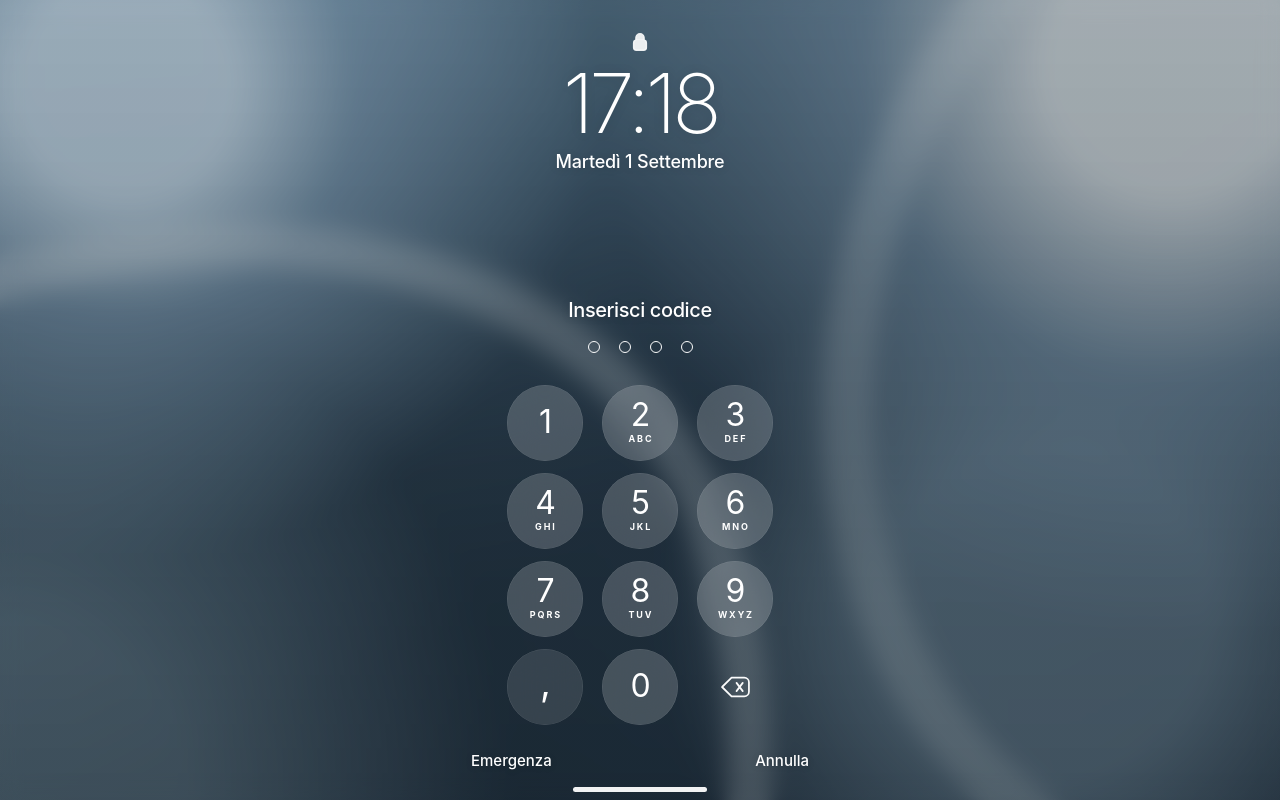
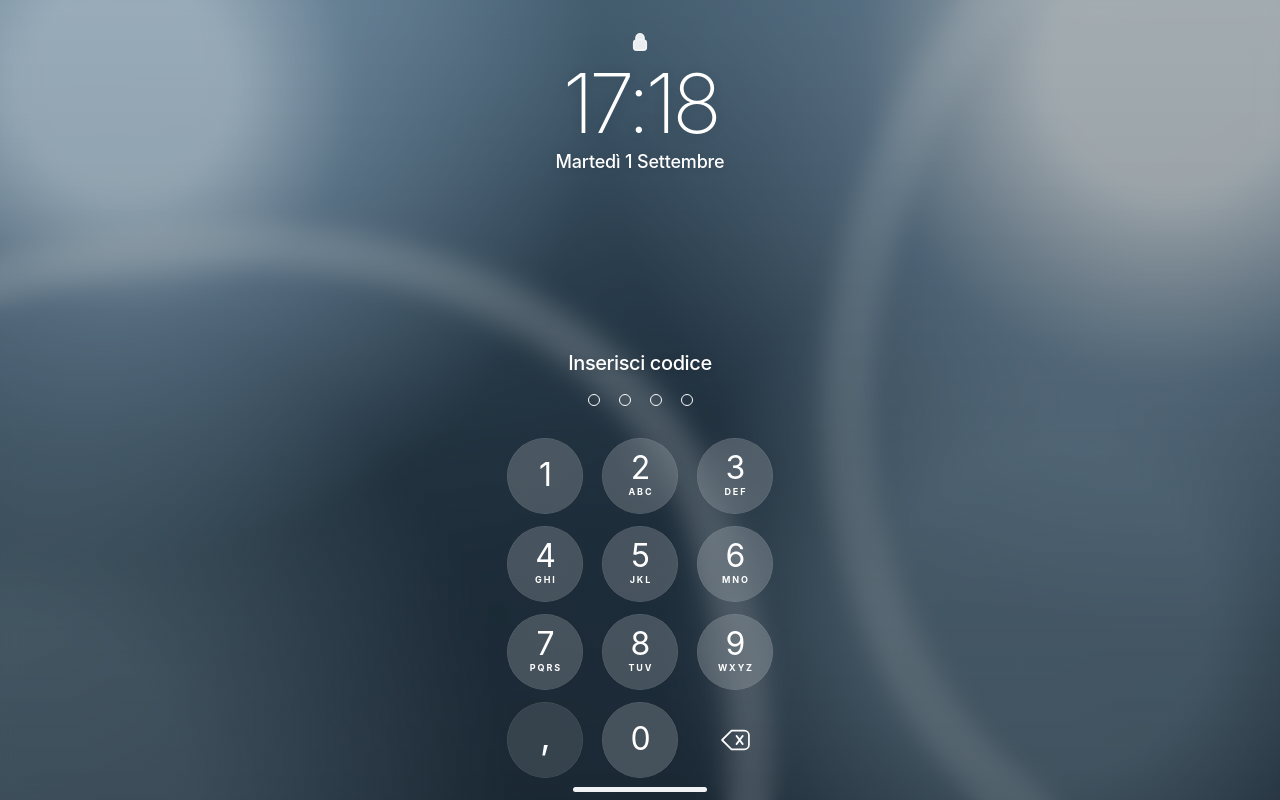
Before and after one commit to dellarosamarco/sky-mobile, a React (Vite) app: page /game in a window 1280 px wide. Built offline with nearby package versions, Linux system fonts and the light colour scheme.

Commit message:
Remove lock screen emergency and cancel buttons

```diff
--- a/src/components/IPhoneLockScreen.jsx
+++ b/src/components/IPhoneLockScreen.jsx
@@ -107,11 +107,6 @@ export default function IPhoneLockScreen({ pin, onUnlock }) {
           </div>
 
           {error && <div className="ios-passcode-error">Codice errato</div>}
-
-          <div className="ios-bottom-actions">
-            <button type="button">Emergenza</button>
-            <button type="button" onClick={() => { setValue(''); setError(false) }}>Annulla</button>
-          </div>
         </div>
       </section>
 
```
